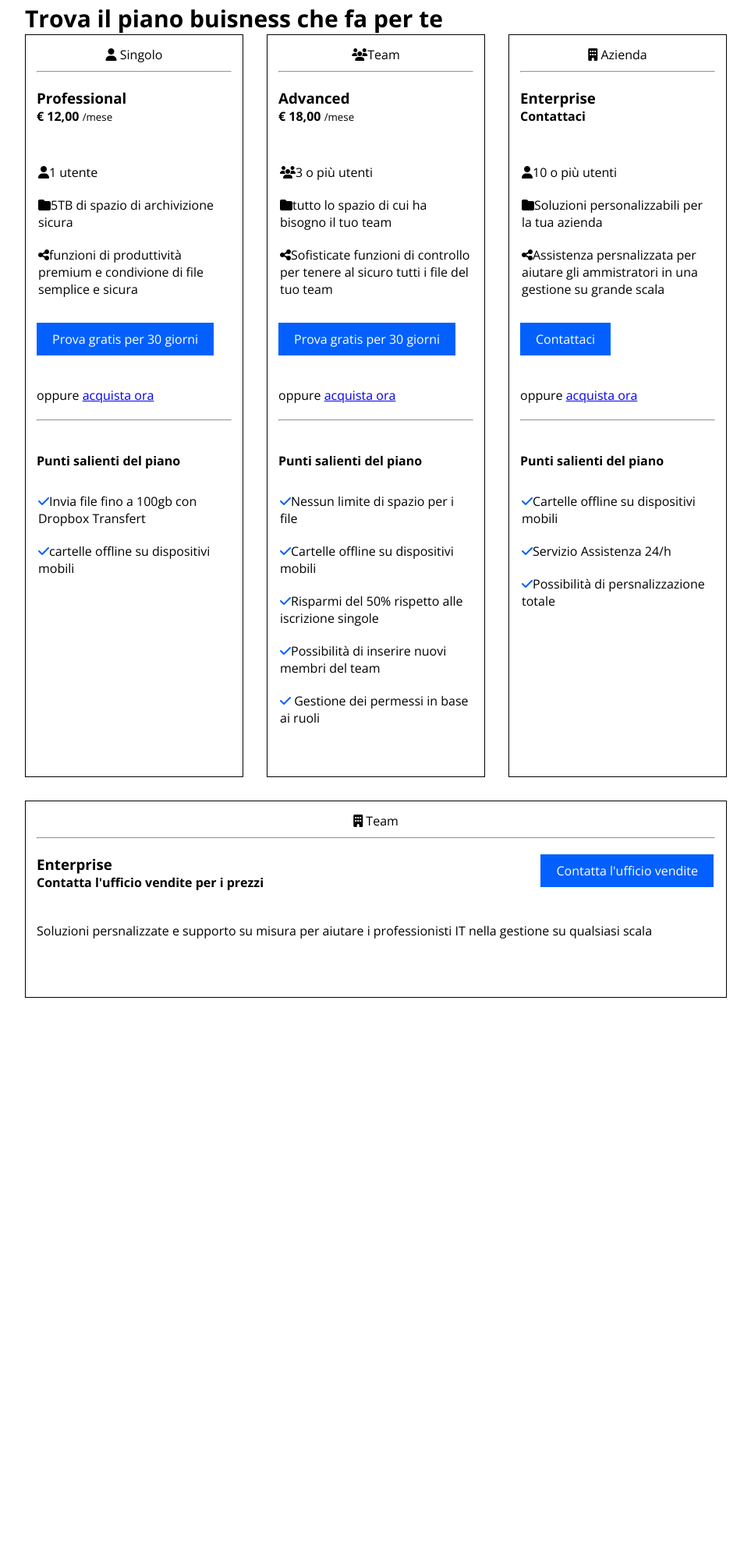
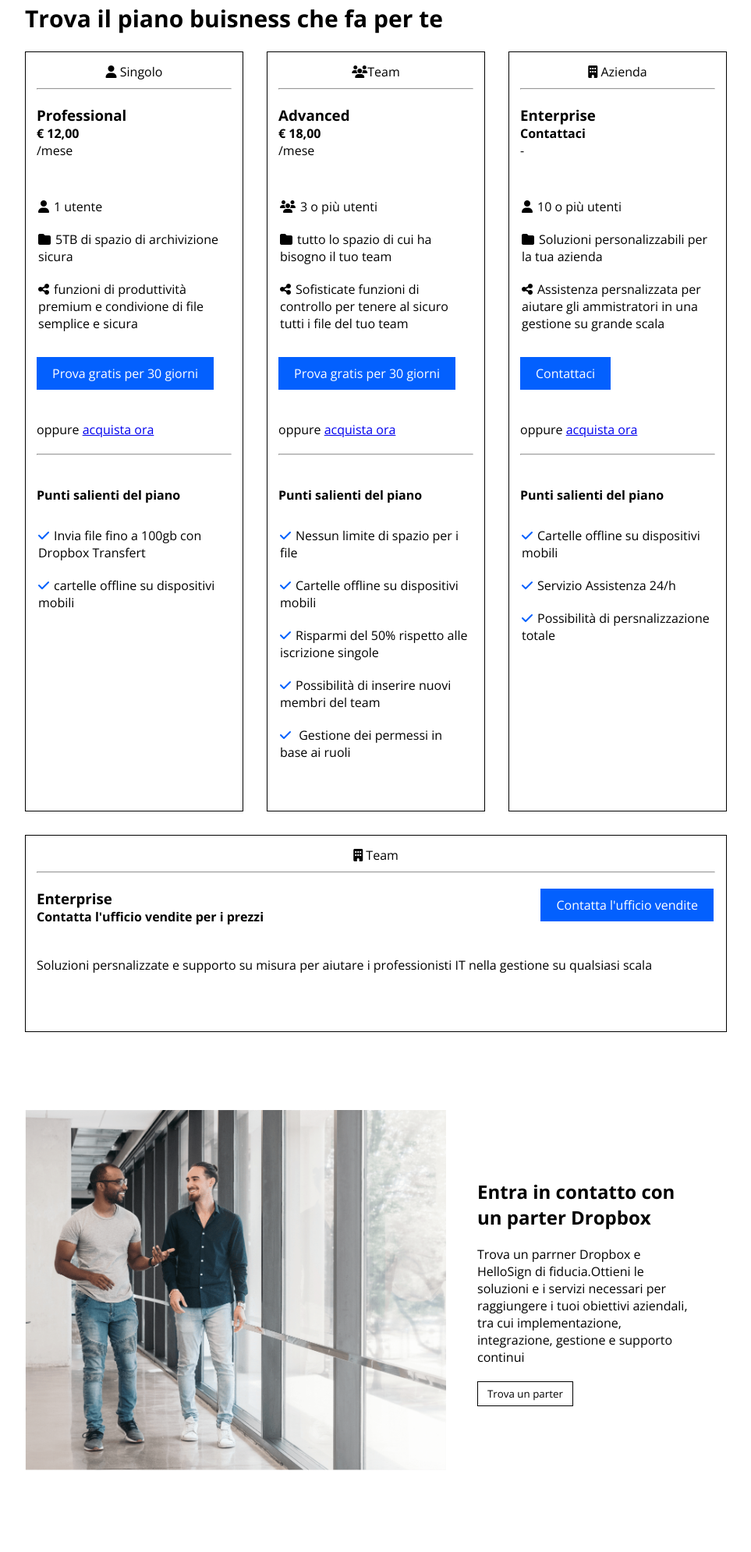
Before and after one commit to angelicaguidolin/htmlcss-dropbox, a plain HTML site: page index.html in a window 1280 px wide. Shown: the part 825-2816 px from the top of the page at 78% size, without its empty margins (158-1121 px from the left). Before the commit the page ends 2105 px from the top, so only its background shows below. Drawn offline with nearby package versions, Linux system fonts and the light colour scheme.

Commit message:
feat add third-section

```diff
--- a/css/style.css
+++ b/css/style.css
@@ -35,6 +35,13 @@ br{
 }
 .blu-check{
     color: #0360FE;
+}
+.list-icon{
+    padding-right: 6px;
+}
+.p-padding{
+    padding-top: 20px;
+    padding-bottom: 20px;
 }
 /*----------------
     LAYOUT
@@ -118,6 +125,11 @@ h2{
     top: 20px;
     right: 2px;
 }
+.btn-trasp{
+    background-color: transparent;
+    border: 1px solid black;
+    color: black;
+}
 
 /*----------------
     HEADER
@@ -191,7 +203,24 @@ h2{
 .empty-sect{
     padding-bottom: 100px;
 }
+.fatturazione{
+    display: flex;
+    gap: 40px;
 
+
+}
+.radius-check{
+   width: 20px;
+   height: 20px;
+   border: 1px solid black;
+   border-radius: 100%;
+}
+.radius-blu{
+    background-color: #0360FE;
+}
+.text-radius{
+    margin-left: 27px;
+}
 /*----------------
   SECTION 1 MAIN
 ------------------*/
@@ -232,7 +261,21 @@ h2{
     display: flex;
     padding-bottom: 30px;
 }
+/*----------------
+  SECTION 2 MAIN
+------------------*/
+.sect-2{
+    display: flex;
+}
+.col-4{
+    width: 60%;
+}
+.col-4-small{
+    width: 40%;
+    align-content:center ;
+    padding: 40px;
 
+}
 
 /*----------------
     FOOTER
--- a/index.html
+++ b/index.html
@@ -69,6 +69,8 @@
         <section class="container-small">
             <div class="col">
                 <h2>Trova il piano buisness che fa per te </h2>
+                <br>
+            </div>
          </div>
             <div class="invoce gap-30">
                 <div class="col-3 list-buisness">
@@ -76,12 +78,12 @@
                     <hr>
                     <div class="info-col"><h3>Professional</h3>
                         <strong>€ 12,00</strong>
-                        <small>/mese</small>
+                        <p>/mese</p>
                     </div>
                     <ul>
-                        <li><i class="fa-solid fa-user"></i>1 utente</li>
-                        <li><i class="fa-solid fa-folder"></i>5TB di spazio di archivizione sicura</li>
-                        <li><i class="fa-solid fa-share-nodes"></i>funzioni di produttività premium e condivione di file semplice e sicura</li>
+                        <li><i class="fa-solid fa-user list-icon"></i>1 utente</li>
+                        <li><i class="fa-solid fa-folder list-icon"></i>5TB di spazio di archivizione sicura</li>
+                        <li><i class="fa-solid fa-share-nodes list-icon"></i>funzioni di produttività premium e condivione di file semplice e sicura</li>
                     </ul>
                     <br>
                     <button class="btn  btn-large btn-primary">Prova gratis per 30 giorni</button>
@@ -92,8 +94,8 @@
                 <div class="space-bt"><strong>Punti salienti del piano</strong></div>
                 <div class="final-part">
                     <ul>
-                        <li><i class="fa-solid fa-check blu-check"></i>Invia file fino a 100gb con Dropbox Transfert</li>
-                        <li><i class="fa-solid fa-check blu-check"></i>cartelle offline su dispositivi mobili</li>
+                        <li><i class="fa-solid fa-check blu-check list-icon"></i>Invia file fino a 100gb con Dropbox Transfert</li>
+                        <li><i class="fa-solid fa-check blu-check list-icon"></i>cartelle offline su dispositivi mobili</li>
                     </ul>
                 </div>
                 </div>
@@ -102,12 +104,12 @@
                     <hr>
                     <div class="info-col"><h3>Advanced</h3>
                         <strong>€ 18,00</strong>
-                        <small>/mese</small>
+                        <p>/mese</p>
                     </div>
                     <ul>
-                        <li><i class="fa-solid fa-users"></i>3 o più utenti</li>
-                        <li><i class="fa-solid fa-folder"></i>tutto lo spazio di cui ha bisogno il tuo team</li>
-                        <li><i class="fa-solid fa-share-nodes"></i>Sofisticate funzioni di controllo per tenere al sicuro tutti i file del tuo team</li>
+                        <li><i class="fa-solid fa-users list-icon"></i>3 o più utenti</li>
+                        <li><i class="fa-solid fa-folder list-icon"></i>tutto lo spazio di cui ha bisogno il tuo team</li>
+                        <li><i class="fa-solid fa-share-nodes list-icon"></i>Sofisticate funzioni di controllo per tenere al sicuro tutti i file del tuo team</li>
                     </ul>
                     <br>
                     <button class="btn  btn-large btn-primary">Prova gratis per 30 giorni</button>
@@ -118,11 +120,11 @@
                 <div class="space-bt"><strong>Punti salienti del piano</strong></div>
                 <div class="final-part">
                     <ul>
-                        <li><i class="fa-solid fa-check blu-check"></i>Nessun limite di spazio per i file</li>
-                        <li><i class="fa-solid fa-check blu-check"></i>Cartelle offline su dispositivi mobili</li>
-                        <li><i class="fa-solid fa-check blu-check"></i>Risparmi del 50% rispetto alle iscrizione singole</li>
-                        <li><i class="fa-solid fa-check blu-check"></i>Possibilità di inserire nuovi membri del team</li>
-                        <li><i class="fa-solid fa-check blu-check"></i> Gestione dei permessi in base ai ruoli</li>
+                        <li><i class="fa-solid fa-check blu-check list-icon"></i>Nessun limite di spazio per i file</li>
+                        <li><i class="fa-solid fa-check blu-check list-icon"></i>Cartelle offline su dispositivi mobili</li>
+                        <li><i class="fa-solid fa-check blu-check list-icon"></i>Risparmi del 50% rispetto alle iscrizione singole</li>
+                        <li><i class="fa-solid fa-check blu-check list-icon"></i>Possibilità di inserire nuovi membri del team</li>
+                        <li><i class="fa-solid fa-check blu-check list-icon"></i> Gestione dei permessi in base ai ruoli</li>
                     </ul>
                 </div>
                 </div>
@@ -131,11 +133,12 @@
                     <hr>
                     <div class="info-col"><h3>Enterprise</h3>
                         <strong>Contattaci</strong>
+                        <p>-</p>
                     </div>
                     <ul>
-                        <li><i class="fa-solid fa-user"></i>10 o più utenti</li>
-                        <li><i class="fa-solid fa-folder"></i>Soluzioni personalizzabili per la tua azienda</li>
-                        <li><i class="fa-solid fa-share-nodes"></i>Assistenza persnalizzata per aiutare gli ammistratori in una gestione su grande scala</li>
+                        <li><i class="fa-solid fa-user list-icon"></i>10 o più utenti</li>
+                        <li><i class="fa-solid fa-folder list-icon"></i>Soluzioni personalizzabili per la tua azienda</li>
+                        <li><i class="fa-solid fa-share-nodes list-icon"></i>Assistenza persnalizzata per aiutare gli ammistratori in una gestione su grande scala</li>
                     </ul>
                     <br>
                     <button class="btn  btn-large btn-primary">Contattaci</button>
@@ -146,9 +149,9 @@
                 <div class="space-bt"><strong>Punti salienti del piano</strong></div>
                 <div class="final-part">
                     <ul>
-                        <li><i class="fa-solid fa-check blu-check"></i>Cartelle offline su dispositivi mobili</li>
-                        <li><i class="fa-solid fa-check blu-check"></i>Servizio Assistenza 24/h</li>
-                        <li><i class="fa-solid fa-check blu-check"></i>Possibilità di persnalizzazione totale</li>
+                        <li><i class="fa-solid fa-check blu-check list-icon"></i>Cartelle offline su dispositivi mobili</li>
+                        <li><i class="fa-solid fa-check blu-check list-icon"></i>Servizio Assistenza 24/h</li>
+                        <li><i class="fa-solid fa-check blu-check list-icon"></i>Possibilità di persnalizzazione totale</li>
                     </ul>
                 </div>
                 </div>
@@ -163,6 +166,18 @@
         </div>
          </div>
         </section>
+        <section class="container-small">
+            <div class="empty-sect"></div>
+            <div class="sect-2">
+            <div class="col-4"><img class="img-fluid" src="./assets/img/partner.png" alt="partner"></div>
+            <div class="col-4-small">
+                <h1>Entra in contatto con un parter Dropbox</h1>
+                <p class="p-padding">Trova un parrner Dropbox e HelloSign di fiducia.Ottieni le soluzioni e i servizi necessari per raggiungere i tuoi obiettivi aziendali, tra cui implementazione, integrazione, gestione e supporto continui</p>
+                <button class="btn btn-trasp"> Trova un parter</button>
+            </div>
+        </div>
+        <div class="empty-sect"></div>
+        </section>
 
 
 </main>
```
